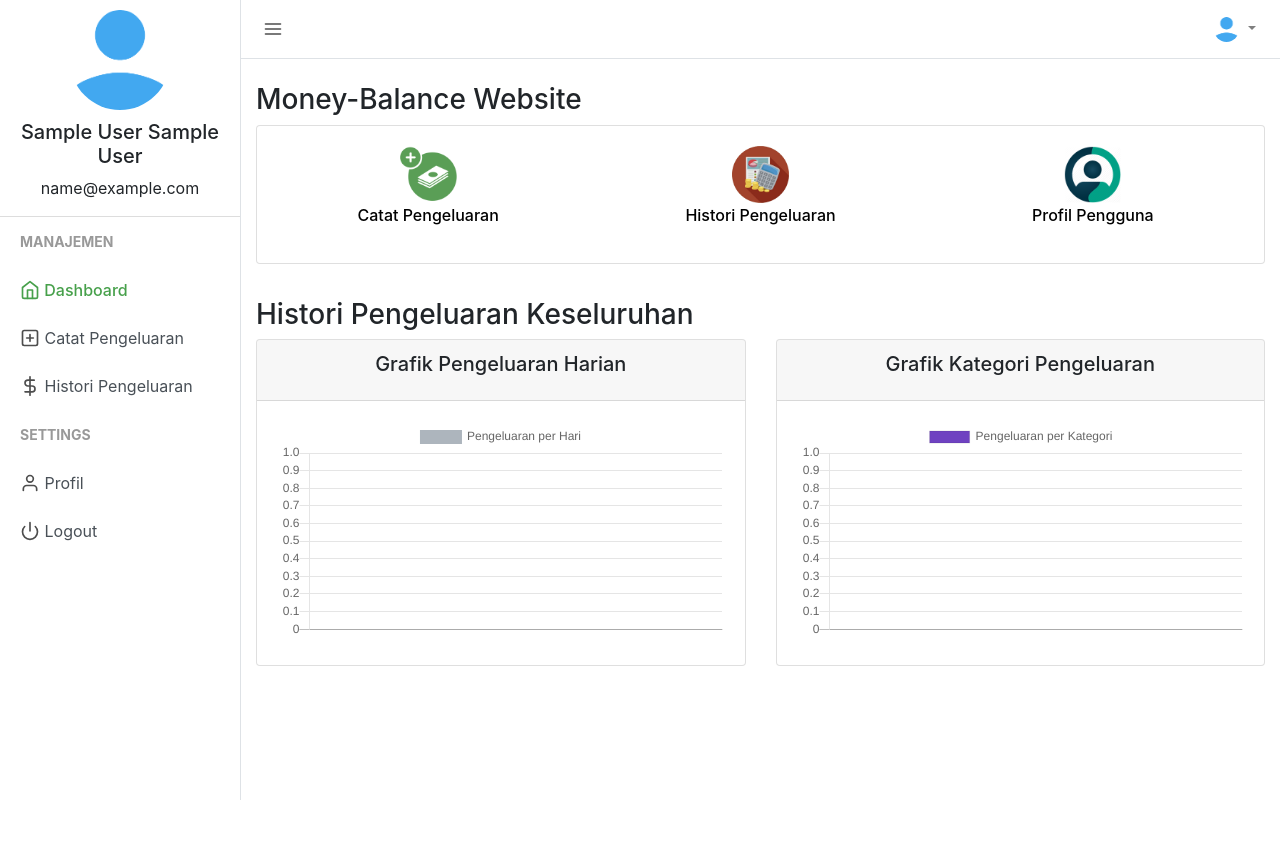
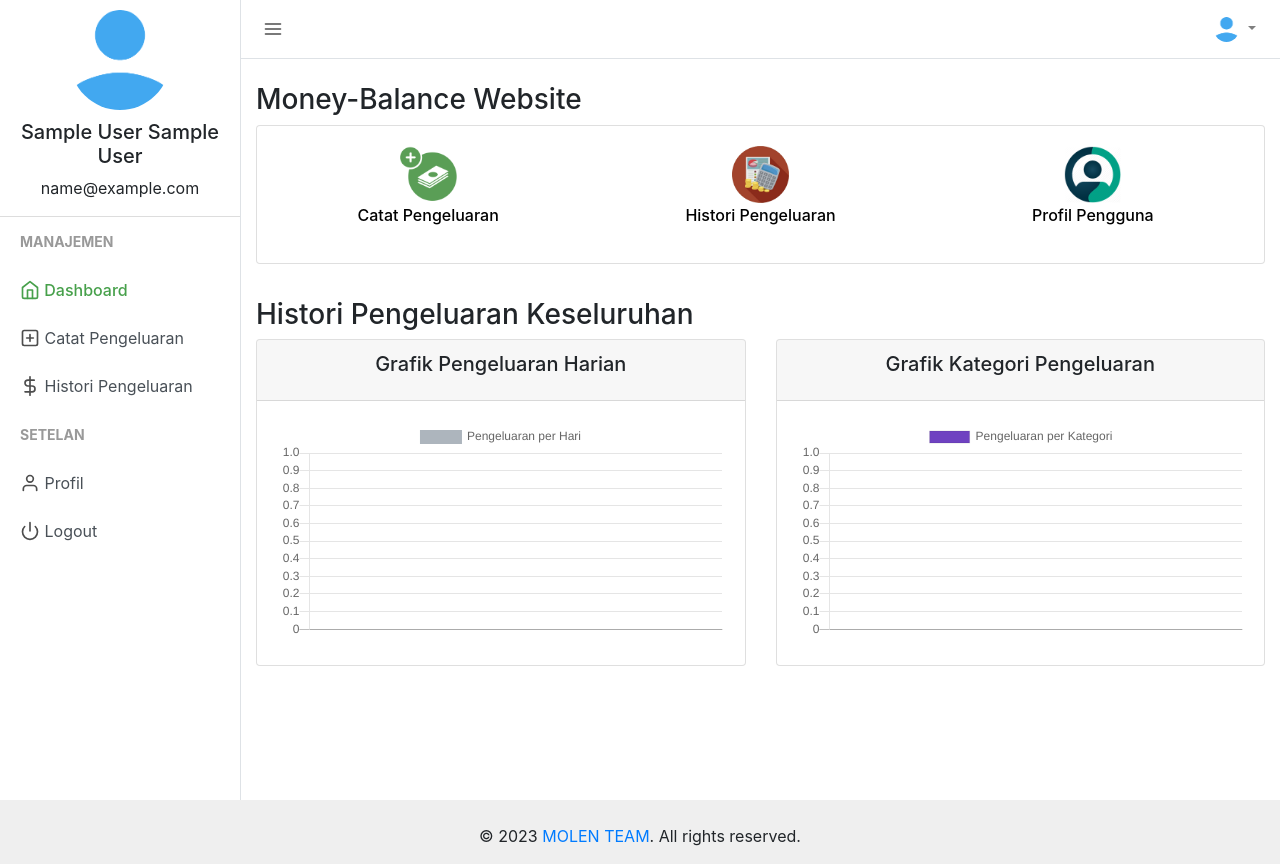
Before and after one commit to herfiantrii/Project_UAS_Promnet, a PHP site: page / in a window 1280 px wide. Before the commit the page ends 800 px from the top, so only its background shows below. Run offline with PHP 8.4, Linux system fonts and the light colour scheme; the visitor is signed in with stand-in values (Sample User, id 1); data that the repository does not hold is empty.

Commit message:
update file

```diff
--- a/index.php
+++ b/index.php
@@ -57,7 +57,7 @@
         <a href="add_expense.php" class="list-group-item list-group-item-action "><span data-feather="plus-square"></span> Catat Pengeluaran</a>
         <a href="manage_expense.php" class="list-group-item list-group-item-action "><span data-feather="dollar-sign"></span> Histori Pengeluaran</a>
       </div>
-      <div class="sidebar-heading">Settings </div>
+      <div class="sidebar-heading">Setelan </div>
       <div class="list-group list-group-flush">
         <a href="profile.php" class="list-group-item list-group-item-action "><span data-feather="user"></span> Profil</a>
         <a href="logout.php" class="list-group-item list-group-item-action "><span data-feather="power"></span> Logout</a>
@@ -150,6 +150,11 @@
 
   </div>
   <!-- /#wrapper -->
+  <!-- Footer -->
+  <footer class="text-center mt-4">
+    <p>&copy; <?php echo date("Y"); ?> <a href="https://www.instagram.com/molen_web/" target="_blank">MOLEN TEAM</a>. All rights reserved.</p>
+  </footer>
+  <!-- End Footer -->
 
   <!-- Bootstrap core JavaScript -->
   <script src="js/jquery.slim.min.js"></script>
```
